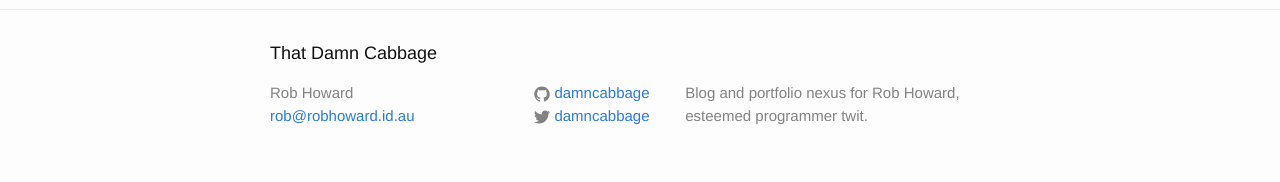
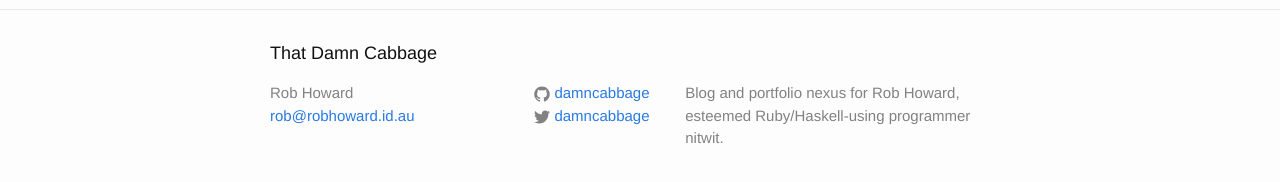
Before and after one commit to damncabbage/deadname.id.au, a Jekyll site: the page built from index.html, in a window 1280 px wide. Shown: the part 287-469 px from the top of the page. Built offline with Jekyll 4.4.1, drawn with Linux system fonts in a browser that asks for light colours.

Commit message:
Byline copy tweak.

```diff
--- a/_config.yml
+++ b/_config.yml
@@ -4,7 +4,7 @@ author: "Rob Howard"
 email: "rob@robhoward.id.au"
 
 description: >
-  Blog and portfolio nexus for Rob Howard, esteemed programmer twit.
+  Blog and portfolio nexus for Rob Howard, esteemed Ruby/Haskell-using programmer nitwit.
 
 baseurl: "" # the subpath of your site, e.g. /blog/
 url: "http://robhoward.id.au" # the base hostname & protocol for your site
```
